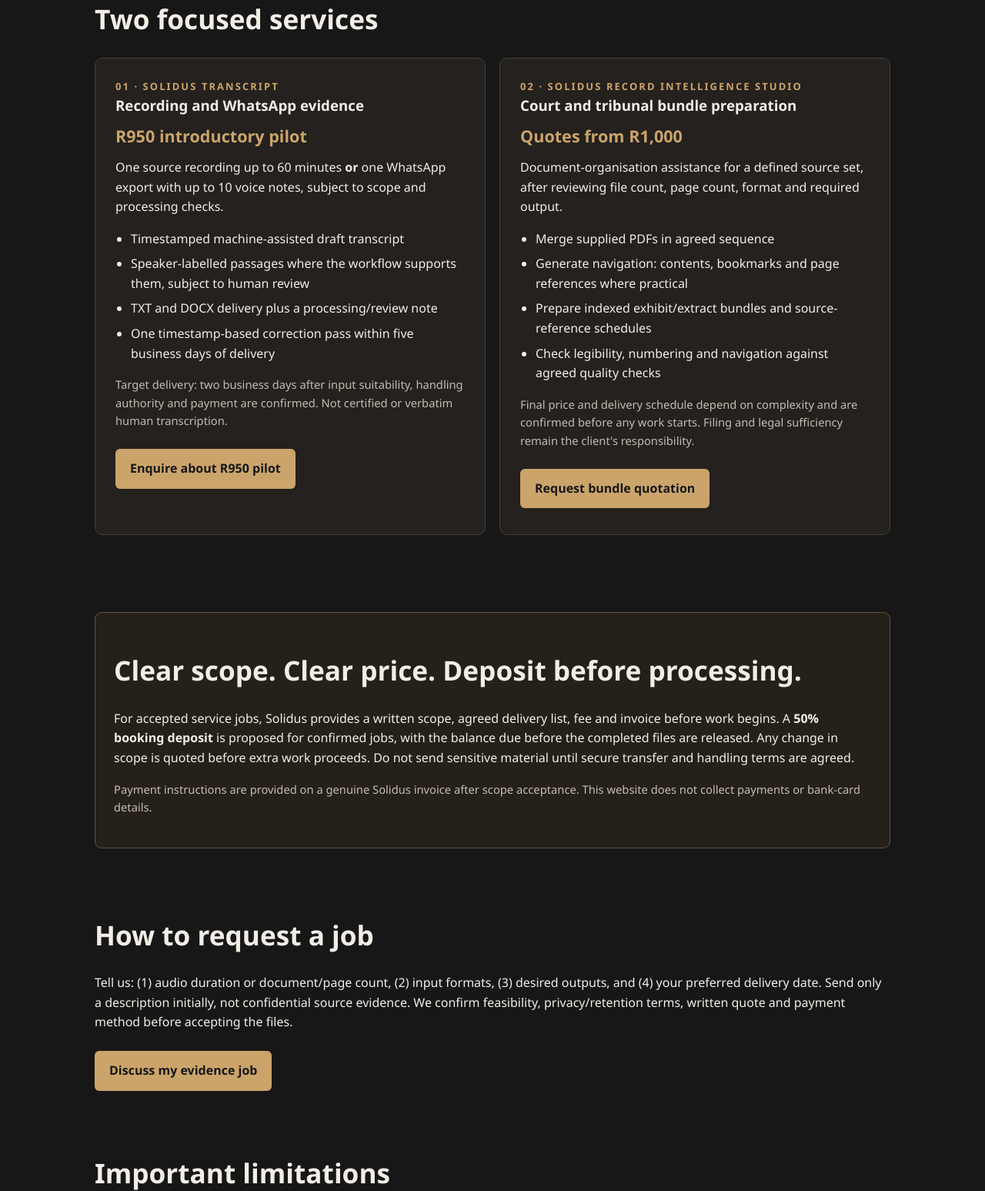
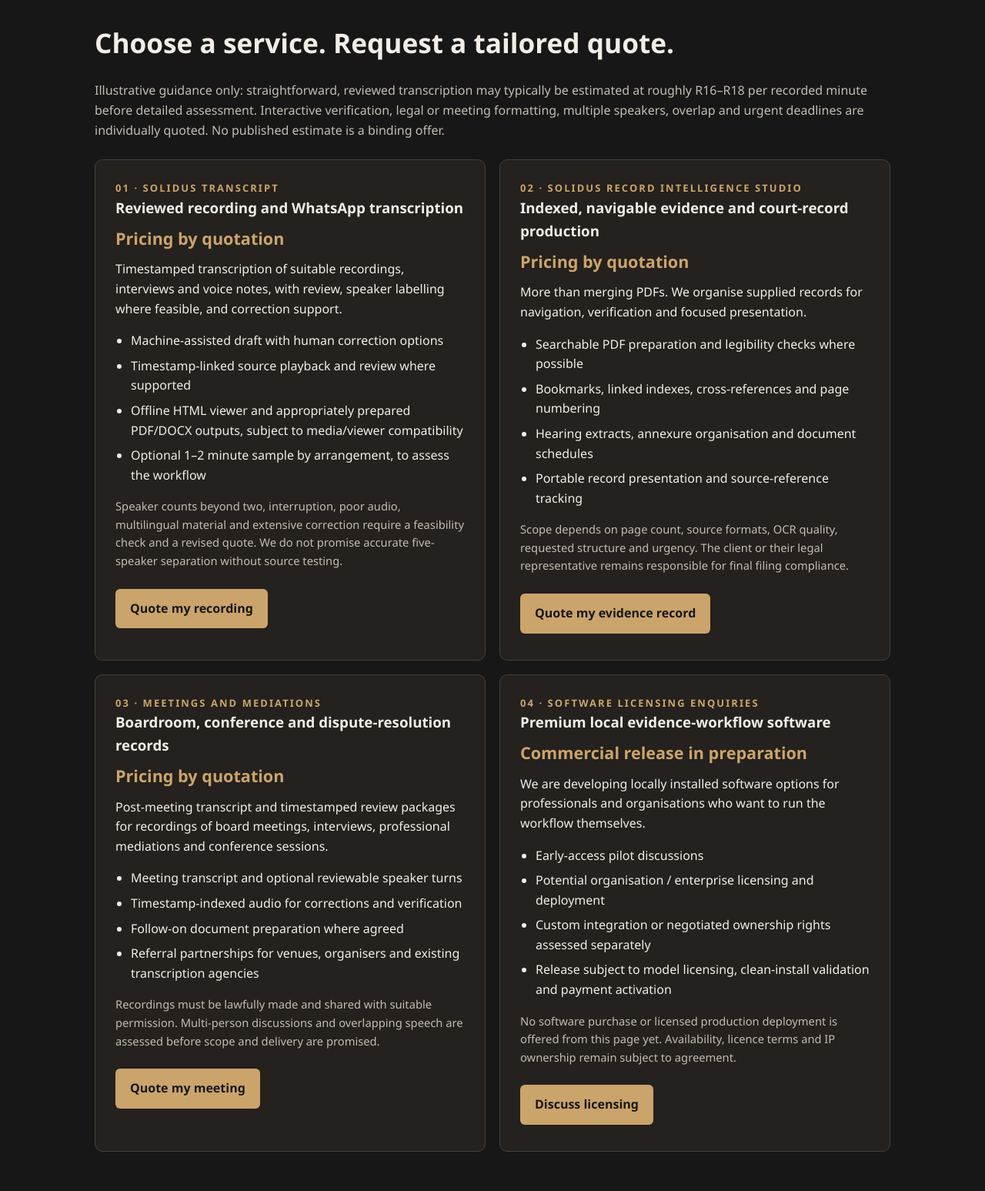
Before and after one commit to randalx2/solidus-transcript-site, a plain HTML site: page services.html in a window 1280 px wide. Shown: the part 642-2189 px from the top of the page at 77% size. Drawn offline with Linux system fonts and the light colour scheme.

Commit message:
Draft quote-only service menu and meeting transcript offering with speaker feasibility limits

```diff
--- a/services.html
+++ b/services.html
@@ -11,28 +11,43 @@
 </head>
 <body><header><div class="wrap"><a class="brand" href="./">SOLIDUS TRANSCRIPT</a><a href="./">Back to product overview</a></div></header>
 <main>
-<div class="hero"><div class="eyebrow">SOLIDUS LITIGATION UNIT · Solidus Software Solutions (Pty) Ltd</div><h1>Turn scattered recordings and documents into a record you can review.</h1>
-<p class="lead muted">Practical evidence-preparation services for South African attorneys, advocates, labour practitioners, investigators and people representing themselves.</p>
+<div class="hero"><div class="eyebrow">SOLIDUS LITIGATION UNIT · Solidus Software Solutions (Pty) Ltd</div><h1>Turn recordings, meetings and documents into evidence you can navigate.</h1>
+<p class="lead muted">Technical evidence-preparation services for attorneys, mediators, CCMA and labour practitioners, conference organisers, businesses and self-represented people. Every job is scoped and quoted individually.</p>
 <a class="cta" href="https://wa.me/27785337783?text=Hello%20Solidus%2C%20please%20quote%20for%20an%20evidence-preparation%20service.%20My%20material%20includes%3A%20">Request a scoped quotation</a>
 <a class="cta secondary" href="mailto:legal.compliance.solidus@gmail.com?subject=Solidus%20Evidence%20Preparation%20Service%20Enquiry">Email the team</a></div>
-<section id="services"><h2>Two focused services</h2><div class="cards">
-<article class="card"><div class="eyebrow">01 · Solidus Transcript</div><h3>Recording and WhatsApp evidence</h3><div class="price">R950 introductory pilot</div>
-<p>One source recording up to 60 minutes <strong>or</strong> one WhatsApp export with up to 10 voice notes, subject to scope and processing checks.</p>
-<ul><li>Timestamped machine-assisted draft transcript</li><li>Speaker-labelled passages where the workflow supports them, subject to human review</li><li>TXT and DOCX delivery plus a processing/review note</li><li>One timestamp-based correction pass within five business days of delivery</li></ul>
-<p class="note">Target delivery: two business days after input suitability, handling authority and payment are confirmed. Not certified or verbatim human transcription.</p>
-<a class="cta" href="https://wa.me/27785337783?text=Hello%20Solidus%2C%20I%20would%20like%20the%20R950%20transcription%20pilot.%20Please%20confirm%20scope%20and%20availability.">Enquire about R950 pilot</a>
+<section id="services"><h2>Choose a service. Request a tailored quote.</h2>
+<p class="muted">Illustrative guidance only: straightforward, reviewed transcription may typically be estimated at roughly R16–R18 per recorded minute before detailed assessment. Interactive verification, legal or meeting formatting, multiple speakers, overlap and urgent deadlines are individually quoted. No published estimate is a binding offer.</p>
+<div class="cards">
+<article class="card"><div class="eyebrow">01 · Solidus Transcript</div><h3>Reviewed recording and WhatsApp transcription</h3><div class="price">Pricing by quotation</div>
+<p>Timestamped transcription of suitable recordings, interviews and voice notes, with review, speaker labelling where feasible, and correction support.</p>
+<ul><li>Machine-assisted draft with human correction options</li><li>Timestamp-linked source playback and review where supported</li><li>Offline HTML viewer and appropriately prepared PDF/DOCX outputs, subject to media/viewer compatibility</li><li>Optional 1–2 minute sample by arrangement, to assess the workflow</li></ul>
+<p class="note">Speaker counts beyond two, interruption, poor audio, multilingual material and extensive correction require a feasibility check and a revised quote. We do not promise accurate five-speaker separation without source testing.</p>
+<a class="cta" href="https://wa.me/27785337783?text=Hello%20Solidus%2C%20please%20quote%20for%20a%20recording.%20Approximate%20minutes%3A%20%20Number%20of%20speakers%3A%20">Quote my recording</a>
 </article>
-<article class="card"><div class="eyebrow">02 · Solidus Record Intelligence Studio</div><h3>Court and tribunal bundle preparation</h3><div class="price">Quotes from R1,000</div>
-<p>Document-organisation assistance for a defined source set, after reviewing file count, page count, format and required output.</p>
-<ul><li>Merge supplied PDFs in agreed sequence</li><li>Generate navigation: contents, bookmarks and page references where practical</li><li>Prepare indexed exhibit/extract bundles and source-reference schedules</li><li>Check legibility, numbering and navigation against agreed quality checks</li></ul>
-<p class="note">Final price and delivery schedule depend on complexity and are confirmed before any work starts. Filing and legal sufficiency remain the client's responsibility.</p>
-<a class="cta" href="https://wa.me/27785337783?text=Hello%20Solidus%2C%20please%20quote%20for%20an%20indexed%20court%20or%20CCMA%20bundle.%20My%20approximate%20file%20count%20is%3A%20">Request bundle quotation</a>
-</article></div></section>
-<section><div class="strip"><h2>Clear scope. Clear price. Deposit before processing.</h2>
-<p>For accepted service jobs, Solidus provides a written scope, agreed delivery list, fee and invoice before work begins. A <strong>50% booking deposit</strong> is proposed for confirmed jobs, with the balance due before the completed files are released. Any change in scope is quoted before extra work proceeds. Do not send sensitive material until secure transfer and handling terms are agreed.</p>
+<article class="card"><div class="eyebrow">02 · Solidus Record Intelligence Studio</div><h3>Indexed, navigable evidence and court-record production</h3><div class="price">Pricing by quotation</div>
+<p>More than merging PDFs. We organise supplied records for navigation, verification and focused presentation.</p>
+<ul><li>Searchable PDF preparation and legibility checks where possible</li><li>Bookmarks, linked indexes, cross-references and page numbering</li><li>Hearing extracts, annexure organisation and document schedules</li><li>Portable record presentation and source-reference tracking</li></ul>
+<p class="note">Scope depends on page count, source formats, OCR quality, requested structure and urgency. The client or their legal representative remains responsible for final filing compliance.</p>
+<a class="cta" href="https://wa.me/27785337783?text=Hello%20Solidus%2C%20please%20quote%20for%20a%20navigable%20evidence%20record.%20Approximate%20pages%3A%20">Quote my evidence record</a>
+</article>
+<article class="card"><div class="eyebrow">03 · Meetings and mediations</div><h3>Boardroom, conference and dispute-resolution records</h3><div class="price">Pricing by quotation</div>
+<p>Post-meeting transcript and timestamped review packages for recordings of board meetings, interviews, professional mediations and conference sessions.</p>
+<ul><li>Meeting transcript and optional reviewable speaker turns</li><li>Timestamp-indexed audio for corrections and verification</li><li>Follow-on document preparation where agreed</li><li>Referral partnerships for venues, organisers and existing transcription agencies</li></ul>
+<p class="note">Recordings must be lawfully made and shared with suitable permission. Multi-person discussions and overlapping speech are assessed before scope and delivery are promised.</p>
+<a class="cta" href="mailto:legal.compliance.solidus@gmail.com?subject=Recorded%20Meeting%20Transcription%20Quotation">Quote my meeting</a>
+</article>
+<article class="card"><div class="eyebrow">04 · Software licensing enquiries</div><h3>Premium local evidence-workflow software</h3><div class="price">Commercial release in preparation</div>
+<p>We are developing locally installed software options for professionals and organisations who want to run the workflow themselves.</p>
+<ul><li>Early-access pilot discussions</li><li>Potential organisation / enterprise licensing and deployment</li><li>Custom integration or negotiated ownership rights assessed separately</li><li>Release subject to model licensing, clean-install validation and payment activation</li></ul>
+<p class="note">No software purchase or licensed production deployment is offered from this page yet. Availability, licence terms and IP ownership remain subject to agreement.</p>
+<a class="cta" href="mailto:legal.compliance.solidus@gmail.com?subject=Solidus%20Software%20Licensing%20Enquiry">Discuss licensing</a>
+</article>
+</div></section>
+<section><div class="strip"><h2>Clear scope. Written quote. Payment terms agreed upfront.</h2>
+<p>For accepted jobs, Solidus confirms recording quality, speaker count, input format, review effort, delivery outputs, schedule and a written fee before work begins. A deposit or advance payment may be required depending on the scope, with the balance due before final delivery. Changes are quoted before additional work proceeds. Do not send confidential source material until handling and retention terms are agreed.</p>
 <p class="note">Payment instructions are provided on a genuine Solidus invoice after scope acceptance. This website does not collect payments or bank-card details.</p></div></section>
 <section><h2>How to request a job</h2>
-<p>Tell us: (1) audio duration or document/page count, (2) input formats, (3) desired outputs, and (4) your preferred delivery date. Send only a description initially, not confidential source evidence. We confirm feasibility, privacy/retention terms, written quote and payment method before accepting the files.</p>
+<p>Tell us: (1) approximate audio duration or page count, (2) number of speakers and any overlap or background noise, (3) input formats, (4) required HTML, PDF, transcript or other outputs, and (5) your deadline. Send only a description initially, not confidential source evidence. We confirm feasibility, privacy/retention terms, written quote and payment method before accepting the files.</p>
 <p><a class="cta" href="https://wa.me/27785337783?text=Hello%20Solidus%2C%20I%20need%20help%20preparing%20my%20record.%20The%20materials%20and%20deadline%20are%3A%20">Discuss my evidence job</a></p></section>
-<section><h2>Important limitations</h2><p class="muted">SOLIDUS LITIGATION UNIT is a technical evidence-preparation and software-services offering, <strong>not a law firm</strong>. We do not represent clients in legal proceedings, provide legal advice, certify transcripts, guarantee admissibility, or promise litigation outcomes. Machine-generated drafts and speaker attribution require careful review against original sources. Confidentiality, access, retention and deletion arrangements must be confirmed before handling client data. Actual processing capabilities and delivery depend on a feasibility check.</p></section>
+<section><h2>Important limitations</h2><p class="muted">SOLIDUS LITIGATION UNIT is a technical evidence-preparation and software-services offering, <strong>not a law firm</strong>. We do not represent clients in legal proceedings, provide legal advice, certify transcripts, guarantee speaker identification, guarantee admissibility, or promise litigation outcomes. Machine-generated drafts and speaker attribution require careful review against original sources. Confidentiality, access, retention and deletion arrangements must be confirmed before handling client data. Actual processing capabilities and delivery depend on a feasibility check.</p></section>
 </main><footer><div class="wrap">© 2026 Solidus Software Solutions (Pty) Ltd · <a href="mailto:legal.compliance.solidus@gmail.com">legal.compliance.solidus@gmail.com</a> · <a href="./">Solidus Transcript</a></div></footer></body></html>
```
